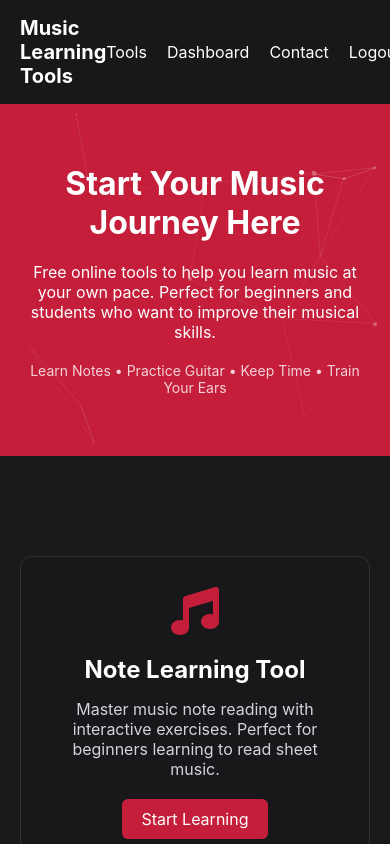
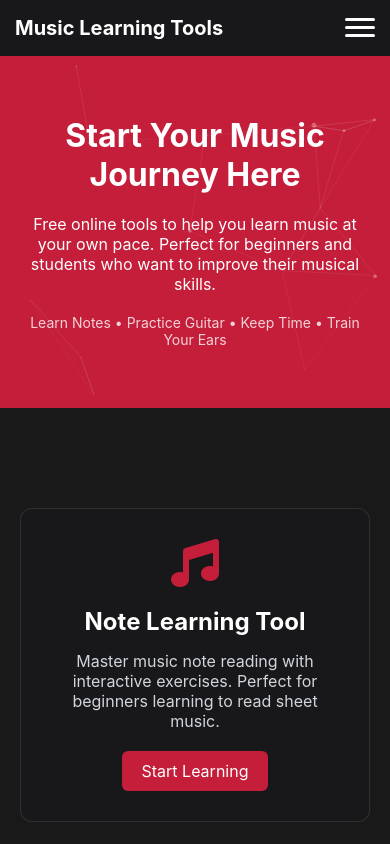
Before and after one commit to V381/V-Music-Training, a Vue app: page / in a window 390 px wide. Shown: the top 844 px of the page. Built offline with nearby package versions, Linux system fonts and the light colour scheme; no server answers; sample sign-in values are in the browser's storage.

Commit message:
hamburger menu for mobiles implemented

```diff
--- a/package.json
+++ b/package.json
@@ -15,7 +15,8 @@
     "firebase": "^11.2.0",
     "pinia": "^2.3.1",
     "vue": "^3.2.13",
-    "vue-router": "^4.0.3"
+    "vue-router": "^4.0.3",
+    "vue3-burger-menu": "^1.1.1"
   },
   "devDependencies": {
     "@babel/core": "^7.12.16",
--- a/src/components/NavBar.vue
+++ b/src/components/NavBar.vue
@@ -1,25 +1,47 @@
 <template>
   <nav class="main-nav" v-if="authStore.isAuthenticated">
     <div class="container">
-      <router-link to="/" class="logo">Music Learning Tools</router-link>
+      <router-link to="/" class="logo">
+        <span class="logo-text">Music Learning Tools</span>
+      </router-link>
 
-      <div class="nav-links">
+      <!-- Desktop Navigation -->
+      <div class="nav-links desktop-nav">
         <router-link to="/">Tools</router-link>
         <router-link to="/dashboard">Dashboard</router-link>
         <router-link to="/contact">Contact</router-link>
         <a href="#" @click.prevent="handleLogout">Logout</a>
+      </div>
+
+      <!-- Mobile Navigation Button -->
+      <div class="mobile-menu-button" @click="isMenuOpen = !isMenuOpen">
+        <div class="hamburger" :class="{ 'is-active': isMenuOpen }">
+          <span></span>
+          <span></span>
+          <span></span>
+        </div>
+      </div>
+
+      <!-- Mobile Navigation Menu -->
+      <div class="mobile-menu" :class="{ 'is-open': isMenuOpen }">
+        <router-link to="/" @click="isMenuOpen = false">Tools</router-link>
+        <router-link to="/dashboard" @click="isMenuOpen = false">Dashboard</router-link>
+        <router-link to="/contact" @click="isMenuOpen = false">Contact</router-link>
+        <a href="#" @click.prevent="handleLogoutMobile">Logout</a>
       </div>
     </div>
   </nav>
 </template>
 
 <script setup>
+import { ref } from 'vue'
 import { auth } from '../config/firebase'
 import { useRouter } from 'vue-router'
 import { useAuthStore } from '../stores/auth'
 
 const router = useRouter()
 const authStore = useAuthStore()
+const isMenuOpen = ref(false)
 
 const handleLogout = async () => {
   try {
@@ -30,12 +52,18 @@ const handleLogout = async () => {
     console.error('Error logging out:', error)
   }
 }
+
+const handleLogoutMobile = async () => {
+  isMenuOpen.value = false
+  await handleLogout()
+}
 </script>
 
 <style lang="scss" scoped>
 .main-nav {
   background: #18181B;
   padding: 16px 0;
+  position: relative;
 
   .container {
     display: flex;
@@ -51,6 +79,7 @@ const handleLogout = async () => {
     font-weight: bold;
     color: white;
     text-decoration: none;
+    z-index: 1000;
 
     &:hover {
       color: #c41e3a;
@@ -73,4 +102,106 @@ const handleLogout = async () => {
     }
   }
 }
+
+// Desktop Navigation
+.desktop-nav {
+  @media (max-width: 768px) {
+    display: none !important; /* Added !important to ensure it overrides other styles */
+  }
+}
+
+// Mobile Menu Button
+.mobile-menu-button {
+  display: none;
+  z-index: 1001;
+
+  @media (max-width: 768px) {
+    display: block;
+  }
+}
+
+.hamburger {
+  width: 30px;
+  height: 20px;
+  position: relative;
+  cursor: pointer;
+
+  span {
+    display: block;
+    position: absolute;
+    height: 3px;
+    width: 100%;
+    background: white;
+    border-radius: 3px;
+    transition: all 0.3s ease;
+
+    &:nth-child(1) { top: 0; }
+    &:nth-child(2) { top: 8px; }
+    &:nth-child(3) { top: 16px; }
+  }
+
+  &.is-active {
+    span {
+      &:nth-child(1) {
+        transform: rotate(45deg);
+        top: 8px;
+      }
+      &:nth-child(2) {
+        opacity: 0;
+      }
+      &:nth-child(3) {
+        transform: rotate(-45deg);
+        top: 8px;
+      }
+    }
+  }
+}
+
+// Mobile Menu
+.mobile-menu {
+  display: none;
+  position: fixed;
+  top: 0;
+  right: -100%;
+  width: 250px;
+  height: 100vh;
+  background: #18181B;
+  padding: 80px 20px 20px;
+  transition: right 0.3s ease;
+  z-index: 1000;
+
+  @media (max-width: 768px) {
+    display: block;
+  }
+
+  &.is-open {
+    right: 0;
+  }
+
+  a {
+    display: block;
+    color: white;
+    text-decoration: none;
+    padding: 15px 0;
+    font-size: 18px;
+    border-bottom: 1px solid rgba(255, 255, 255, 0.1);
+
+    &:hover {
+      color: #c41e3a;
+      transition: color 0.3s ease;
+    }
+
+    &:last-child {
+      border-bottom: none;
+    }
+  }
+}
+
+// Additional mobile styles
+@media (max-width: 768px) {
+  .main-nav .container {
+    padding: 0 15px;
+  }
+}
+
 </style>
--- a/src/styles/main.scss
+++ b/src/styles/main.scss
@@ -170,3 +170,11 @@ body {
     }
   }
 }
+
+.bm-overlay {
+  background: rgba(0, 0, 0, 0.8) !important;
+}
+
+.bm-menu-wrap {
+  transition: 0.3s ease all !important;
+}
```
Also changed, not shown: 1 other file (tests, documents, lock files or other folders).
